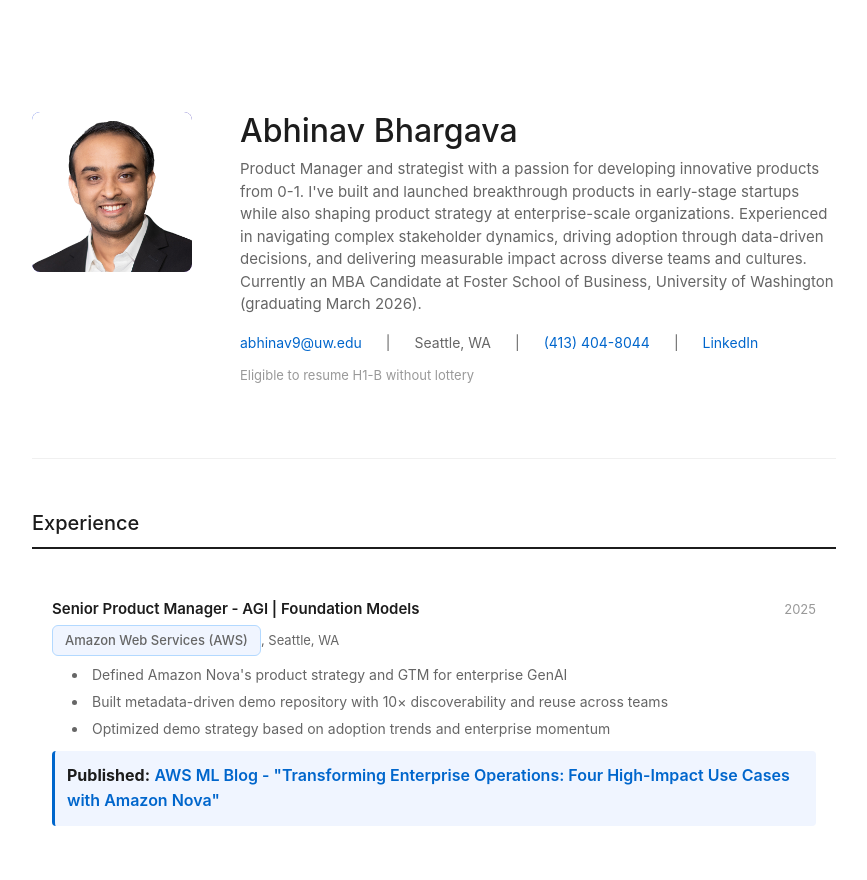
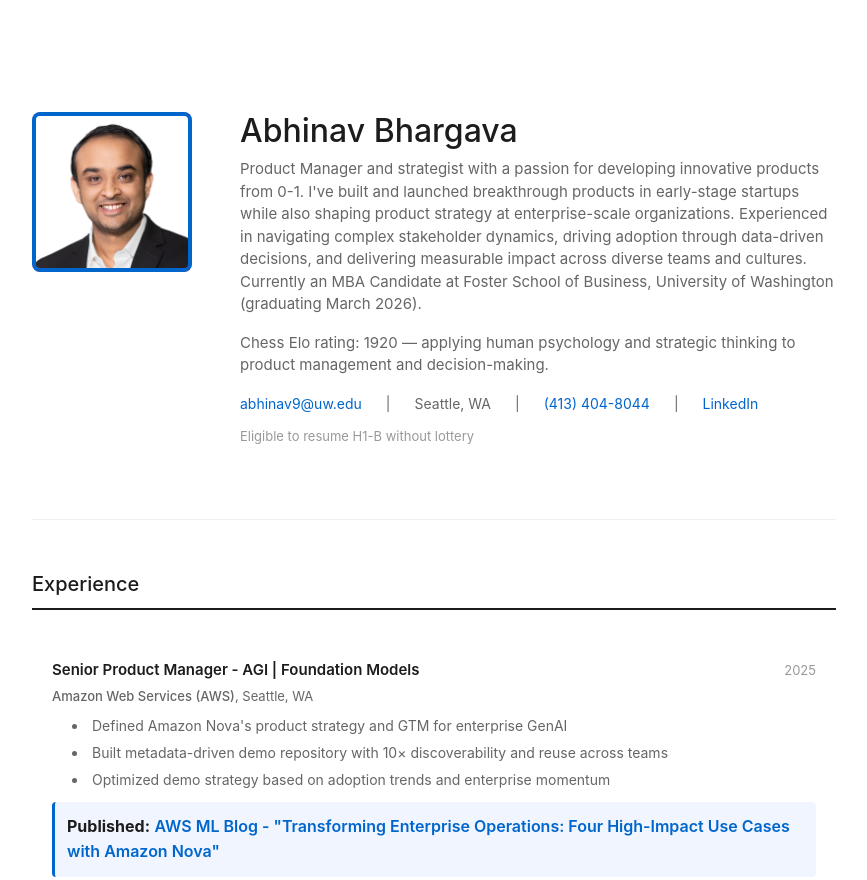
Before and after one commit to bharabhinav/bharabhinav.github.io, a plain HTML site: page index.html in a window 1280 px wide. Shown: the top 880 px of the page, without its empty margins (206-1073 px from the left). Drawn offline with Linux system fonts and the light colour scheme.

Commit message:
Add Chess Elo rating and psychology/strategy note to profile

```diff
--- a/index.html
+++ b/index.html
@@ -73,6 +73,8 @@
             height: 100%;
             object-fit: cover;
             border-radius: 8px;
+            border: 4px solid #0066cc;
+            box-shadow: 0 6px 18px rgba(0, 102, 204, 0.12);
         }
 
         .profile-image:hover {
@@ -202,21 +204,19 @@
 
         .entry-company a {
             display: inline-block;
-            padding: 4px 12px;
-            background-color: #f0f5ff;
-            border: 1px solid #b3d9ff;
-            border-radius: 6px;
+            padding: 0;
+            background-color: transparent;
+            border: none;
+            border-radius: 0;
             color: #0066cc;
             font-weight: 500;
-            transition: all 0.2s ease;
+            transition: color 0.15s ease;
             text-decoration: none;
         }
 
         .entry-company a:hover {
-            background-color: #e6f0ff;
             color: #0052a3;
-            border-color: #0066cc;
-            box-shadow: 0 2px 8px rgba(0, 102, 204, 0.15);
+            text-decoration: underline;
         }
 
         .entry-description {
@@ -345,6 +345,9 @@
                     <h1>Abhinav Bhargava</h1>
                     <p>
                         Product Manager and strategist with a passion for developing innovative products from 0-1. I've built and launched breakthrough products in early-stage startups while also shaping product strategy at enterprise-scale organizations. Experienced in navigating complex stakeholder dynamics, driving adoption through data-driven decisions, and delivering measurable impact across diverse teams and cultures. Currently an MBA Candidate at Foster School of Business, University of Washington (graduating March 2026).
+                    </p>
+                    <p style="font-size: 15px; color: #666; margin-bottom: 16px;">
+                        Chess Elo rating: 1920 — applying human psychology and strategic thinking to product management and decision-making.
                     </p>
                     <div class="social-links">
                         <a href="mailto:abhinav9@uw.edu">abhinav9@uw.edu</a>
```
